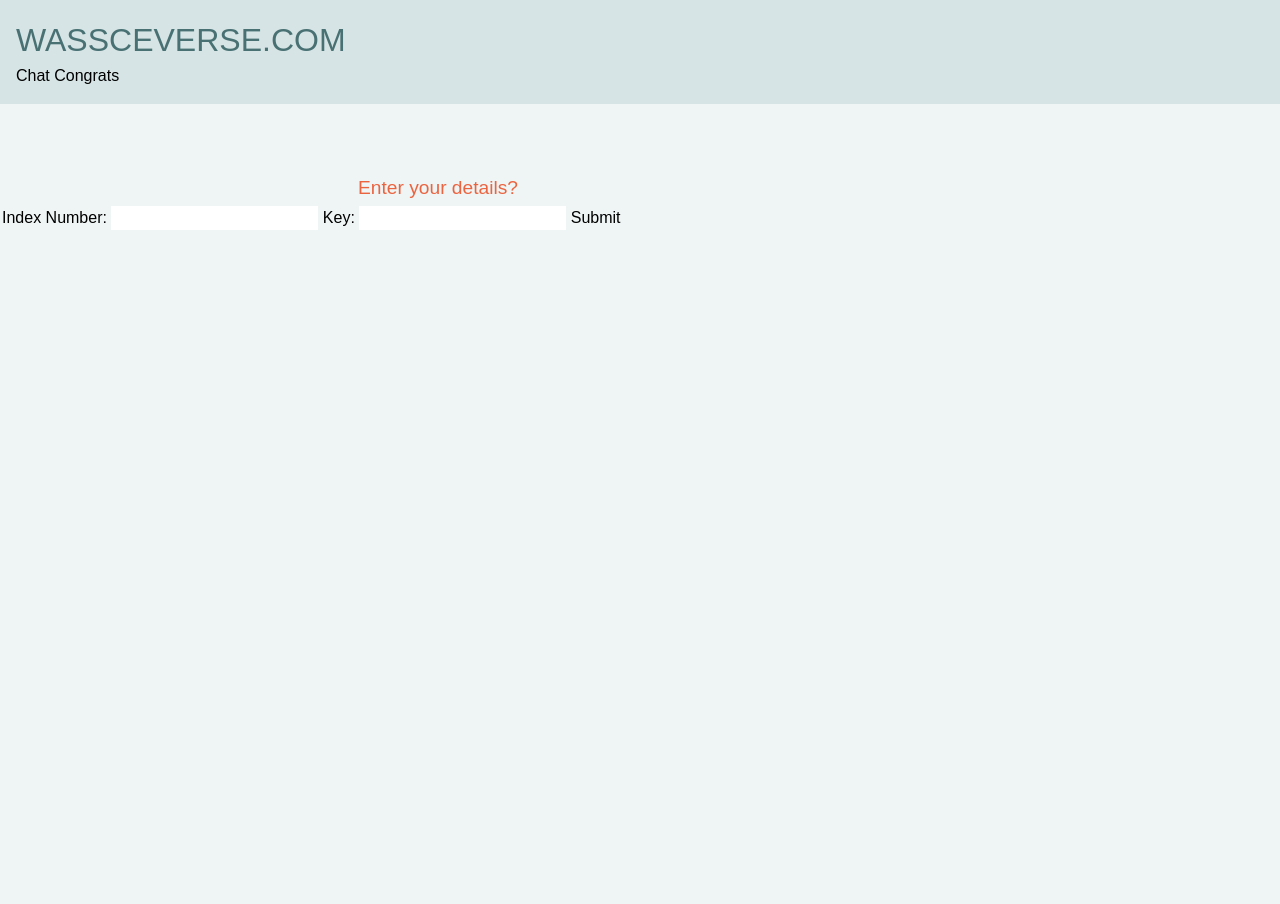
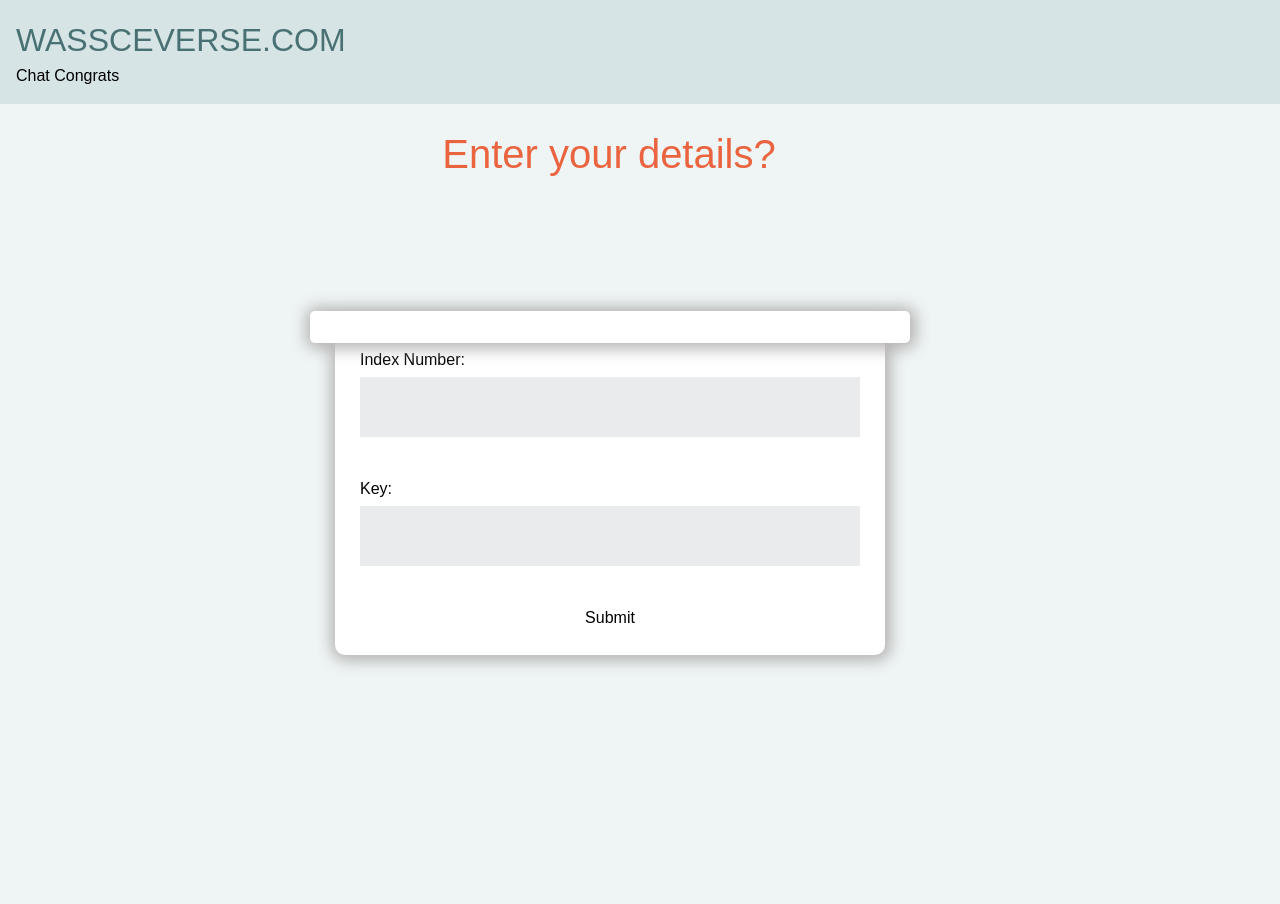
Before and after one commit to Asiedu13/wassceverse-grandpa, a Django app: page / in a window 1280 px wide. Run offline with Django 4.2, Linux system fonts and the light colour scheme; some libraries are stand-ins or nearby versions.

Commit message:
Fixed UI
Designed the login form and
The Conversational form

```diff
--- a/wassceverse_web/main/static/css/_conversation.scss
+++ b/wassceverse_web/main/static/css/_conversation.scss
@@ -26,21 +26,24 @@
   }
 
   #my-form-element {
-    width: 500px;
-    height: 500px;
+    width: 0px;
+    height: 0px;
     @include border(Red);
   }
 }
 #cf-context {
   height: 10vh;
   width: 50vw;
+  position: relative;
+  bottom: 500px;
 }
 
 #conversational-form {
   width: 50vw;
   height: 560px;
-  position: absolute;
-  left: 500px;
-  bottom: 150px;
+  position: relative;
+  left: -45vw;
+  top: 70vh;
+  // bottom: 60vh;
   @include border(blue);
 }
--- /dev/null
+++ b/wassceverse_web/main/static/css/_login.scss
@@ -0,0 +1,10 @@
+#content {
+  width: 100vw;
+  @include border(red);
+
+  .content-header {
+    h2 {
+      font-size: 4.5rem;
+    }
+  }
+}
--- a/wassceverse_web/main/static/css/_school_search.scss
+++ b/wassceverse_web/main/static/css/_school_search.scss
@@ -4,9 +4,9 @@
   @include border(blue);
 
   #content {
-    width: 100vw;
+    width: 95vw;
     height: 80vh;
-    @include border(red);
+    @include border(blue);
     display: flex;
     flex-direction: column;
     /* justify-content: center; */
@@ -16,19 +16,70 @@
       color: #414844;
     }
 
+    .content-header,
+    #content-body {
+      display: flex;
+      flex-direction: column;
+      justify-content: center;
+      align-items: center;
+    }
     .content-header {
-      width: 580px;
       height: 100px;
       @include border(red);
 
       h2 {
-        width: 500px;
+        width: fit-content;
         @include border(cyan);
-        font-size: 1.2rem;
+        font-size: 2.5rem;
         color: #eb6440;
-        margin: 50px 10px 0 0;
+        margin: 0px 0px 0 0;
         font-weight: 100;
         text-align: right;
+      }
+    }
+
+    #content-body {
+      #err {
+        color: red;
+        background: #fff;
+        box-shadow: 1px 1px 15px 5px rgb(182, 179, 179);
+        border-radius: 5px;
+        padding: 1rem;
+        width: 600px;
+        z-index: 2;
+        position: relative;
+        transition: all 0.5s ease-in-out;
+        animation: .8s 1 normal forwards ease-out jumpIn;
+      }
+      @keyframes jumpIn {
+        from {
+          opacity: 0;
+          top: 0;
+
+        }to {
+          opacity: 1;
+          top: 20px;
+        }
+      }
+      form {
+        padding: 1.5rem;
+        display: flex;
+        flex-direction: column;
+        background: #fff;
+        box-shadow: 1px 1px 15px 5px rgb(182, 179, 179);
+        border-radius: 10px;
+        @include border(green);
+
+        input[type="text"] {
+          width: 500px;
+          height: 60px;
+          padding: 0.3rem;
+          background: rgba(149, 157, 165, 0.2);
+          margin-bottom: 40px;
+        }
+        label {
+          margin-bottom: 5px;
+        }
       }
     }
 
--- a/wassceverse_web/main/static/css/_util.scss
+++ b/wassceverse_web/main/static/css/_util.scss
@@ -1,3 +1,3 @@
 @mixin border($color) {
-    border: 1px solid transparent;
+  border: 1px solid transparent;
 }
--- a/wassceverse_web/main/static/css/input.css
+++ b/wassceverse_web/main/static/css/input.css
@@ -5,7 +5,8 @@
   /* background: #F2F4EE; */ }
 
 body {
-  background: #eff5f5; }
+  background: #eff5f5;
+  overflow-x: hidden; }
 
 #app {
   width: 100vw;
@@ -26,7 +27,7 @@ header section h1 {
   height: 100vh;
   border: 1px solid transparent; }
   #main #content {
-    width: 100vw;
+    width: 95vw;
     height: 80vh;
     border: 1px solid transparent;
     display: flex;
@@ -35,18 +36,58 @@ header section h1 {
     /* align-items: center; */ }
     #main #content a {
       color: #414844; }
+    #main #content .content-header,
+    #main #content #content-body {
+      display: flex;
+      flex-direction: column;
+      justify-content: center;
+      align-items: center; }
     #main #content .content-header {
-      width: 580px;
       height: 100px;
       border: 1px solid transparent; }
       #main #content .content-header h2 {
-        width: 500px;
+        width: fit-content;
         border: 1px solid transparent;
-        font-size: 1.2rem;
+        font-size: 2.5rem;
         color: #eb6440;
-        margin: 50px 10px 0 0;
+        margin: 0px 0px 0 0;
         font-weight: 100;
         text-align: right; }
+    #main #content #content-body #err {
+      color: red;
+      background: #fff;
+      box-shadow: 1px 1px 15px 5px #b6b3b3;
+      border-radius: 5px;
+      padding: 1rem;
+      width: 600px;
+      z-index: 2;
+      position: relative;
+      transition: all 0.5s ease-in-out;
+      animation: .8s 1 normal forwards ease-out jumpIn; }
+
+@keyframes jumpIn {
+  from {
+    opacity: 0;
+    top: 0; }
+  to {
+    opacity: 1;
+    top: 20px; } }
+    #main #content #content-body form {
+      padding: 1.5rem;
+      display: flex;
+      flex-direction: column;
+      background: #fff;
+      box-shadow: 1px 1px 15px 5px #b6b3b3;
+      border-radius: 10px;
+      border: 1px solid transparent; }
+      #main #content #content-body form input[type="text"] {
+        width: 500px;
+        height: 60px;
+        padding: 0.3rem;
+        background: rgba(149, 157, 165, 0.2);
+        margin-bottom: 40px; }
+      #main #content #content-body form label {
+        margin-bottom: 5px; }
     #main #content > section {
       height: inherit;
       width: inherit;
@@ -173,20 +214,22 @@ header section h1 {
       color: #eb6440;
       border: 1px solid transparent; }
   #question-time #my-form-element {
-    width: 500px;
-    height: 500px;
+    width: 0px;
+    height: 0px;
     border: 1px solid transparent; }
 
 #cf-context {
   height: 10vh;
-  width: 50vw; }
+  width: 50vw;
+  position: relative;
+  bottom: 500px; }
 
 #conversational-form {
   width: 50vw;
   height: 560px;
-  position: absolute;
-  left: 500px;
-  bottom: 150px;
+  position: relative;
+  left: -45vw;
+  top: 70vh;
   border: 1px solid transparent; }
 
 :root {
@@ -373,6 +416,7 @@ text
   height: 0px;
   overflow: hidden; }
 
+/* @import 'login'; */
 #success-main {
   width: 100vw;
   height: 100vh;
--- a/wassceverse_web/main/static/css/input.scss
+++ b/wassceverse_web/main/static/css/input.scss
@@ -9,6 +9,7 @@
 
 body {
   background: #eff5f5;
+  overflow-x: hidden;
 }
 #app {
     width: 100vw;
@@ -27,9 +28,9 @@ header section h1 {
   color: #497174;
   font-size: 2rem;
 }
-
 @import "school_search";
 @import "conversation";
 @import "form";
+/* @import 'login'; */
 
 @import "success";
--- a/wassceverse_web/main/templates/login.html
+++ b/wassceverse_web/main/templates/login.html
@@ -5,6 +5,7 @@
     <meta charset="UTF-8" />
     <meta http-equiv="X-UA-Compatible" content="IE=edge" />
     <meta name="viewport" content="width=device-width, initial-scale=1.0" />
+    <link rel="stylesheet" href="../static/css/input.css" />
   </head>
   <body>
     {% block content %}
@@ -13,13 +14,13 @@
         <header class="content-header">
           <h2>Enter your details?</h2>
         </header>
-        <p>{{error}}</p>
-        <form method="post">
-          {% csrf_token %}
-          {{form}}
-          <input type="submit" value="Submit">
-        </form>
-
+        <section id='content-body'>
+          <p id='err'>{{error}}</p>
+          <form method="post">
+            {% csrf_token %} {{form}}
+            <input type="submit" value="Submit" />
+          </form>
+        </section>
       </section>
     </main>
     {% endblock content %}
```
Lines whose indentation alone changed are shown as unchanged.
